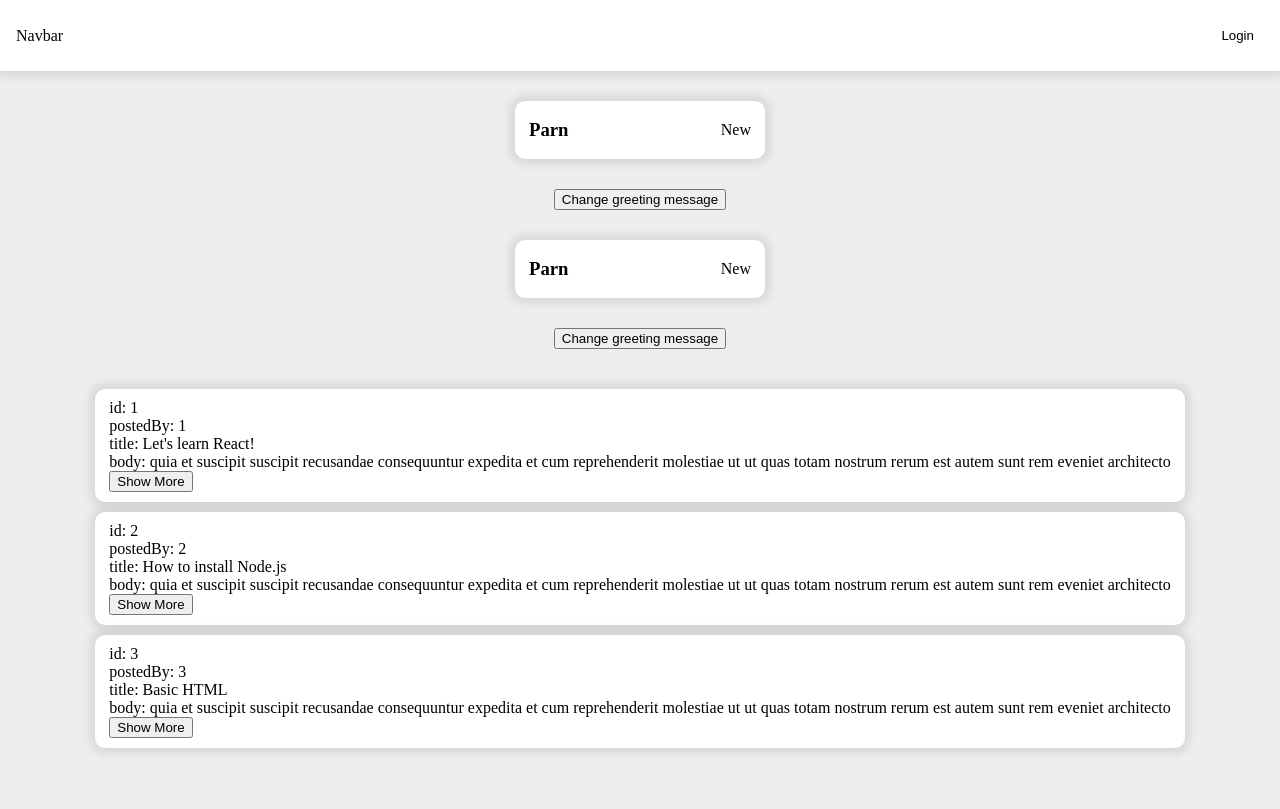
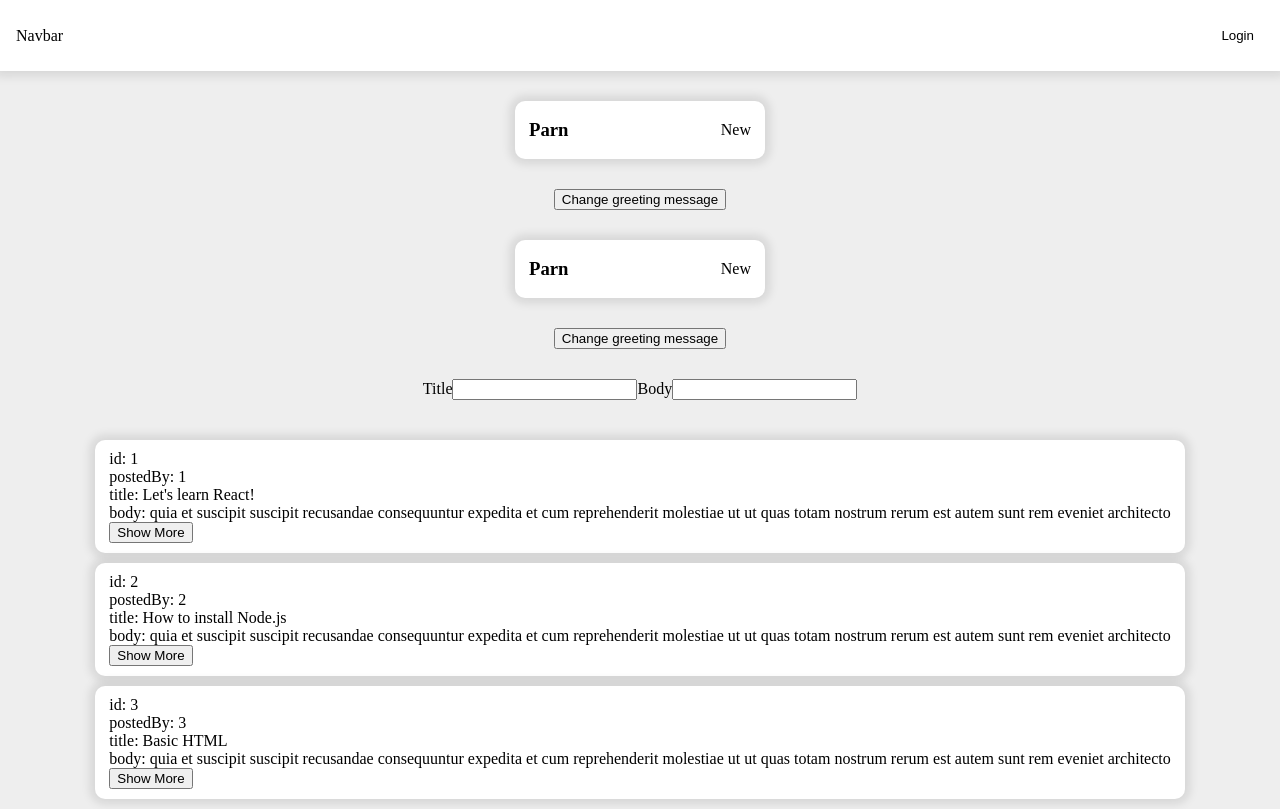
Before and after one commit to imnotprn/react-demo, a React (Vite) app: page / in a window 1280 px wide. Built offline with nearby package versions, Linux system fonts and the light colour scheme.

Commit message:
initialpost

```diff
--- a/src/App.tsx
+++ b/src/App.tsx
@@ -1,10 +1,11 @@
+import { FormEvent, useState } from "react";
 import "./App.css";
 import Greeting from "./components/Greeting";
 import Navbar from "./components/Navbar";
 import Post from "./components/Post";
 import { PostDTO } from "./types/dto";
 
-const posts: PostDTO[] = [
+const initialPosts: PostDTO[] = [
   {
     id: 1,
     userId: 1,
@@ -26,11 +27,46 @@
 ];
 
 function App() {
+  const [posts, setPosts] = useState<PostDTO[]>(initialPosts);
+  const [newTitle, setNewTitle] = useState<string>("");
+  const [newBody, setNewBody] = useState<string>("");
+
+  const handleSubmit = (e: FormEvent) => {
+    e.preventDefault();
+
+    const currentPosts = [...posts];
+
+    currentPosts.push({
+      id: Math.floor(Math.random() * 1000),
+      userId: Math.floor(Math.random() * 1000),
+      title: newTitle,
+      body: newBody,
+    });
+
+    setPosts(currentPosts);
+  };
+
   return (
     <div className="App">
       <Navbar />
       <Greeting name="New" greetingMsg="Hello" isLoggedIn={true} />
       <Greeting name="New" greetingMsg="Hello" isLoggedIn={true} />
+      <form onSubmit={handleSubmit}>
+        <label>Title</label>
+        <input
+          type="text"
+          value={newTitle}
+          onChange={(e) => setNewTitle(e.target.value)}
+          required
+        />
+        <label>Body</label>
+        <input
+          type="text"
+          value={newBody}
+          onChange={(e) => setNewBody(e.target.value)}
+          required
+        />
+      </form>
       <div className="feed-container">
         {posts.map((post) => {
           return <Post key={post.id} post={post} />;
--- a/src/components/Greeting.tsx
+++ b/src/components/Greeting.tsx
@@ -4,7 +4,7 @@
 interface iGreeting {
   name: string;
   greetingMsg: string;
-  isLoggedIn: string;
+  isLoggedIn: boolean;
 }
 
 const Greeting = ({ name, isLoggedIn }: iGreeting) => {
```
